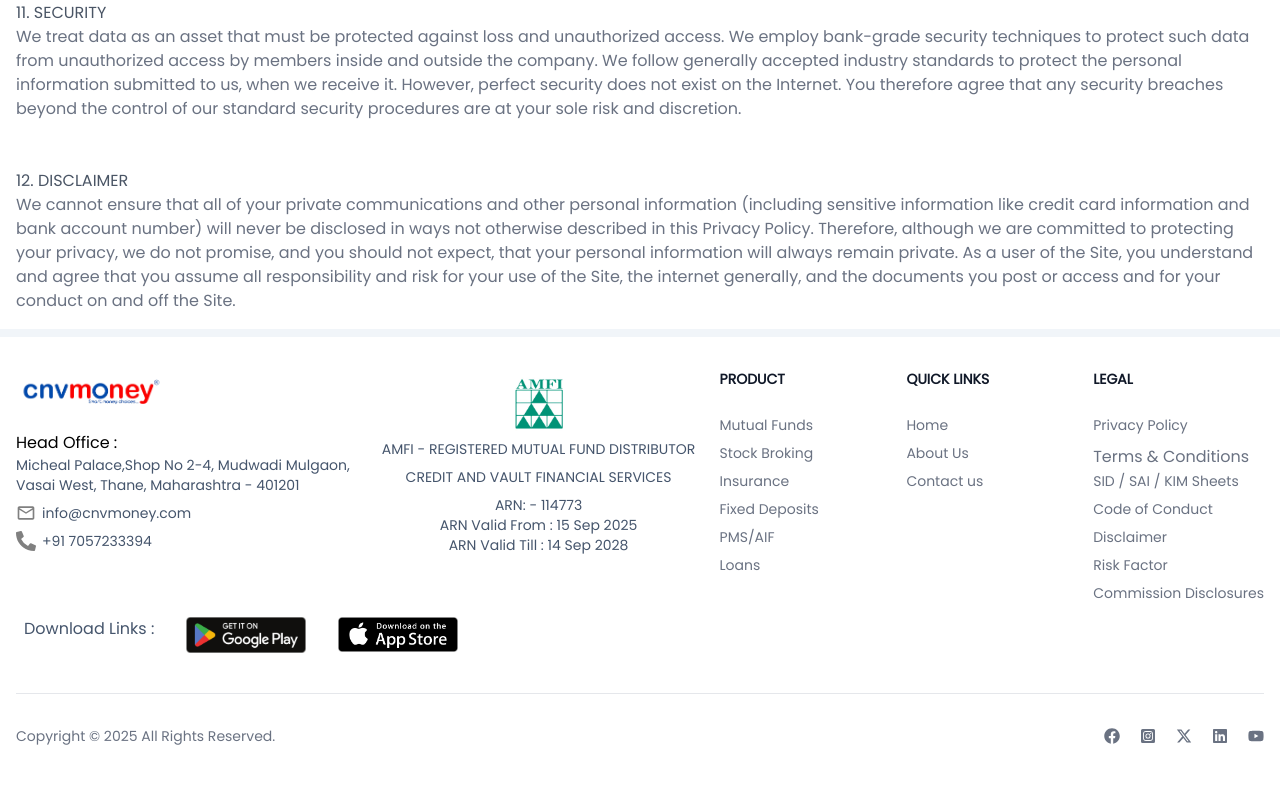
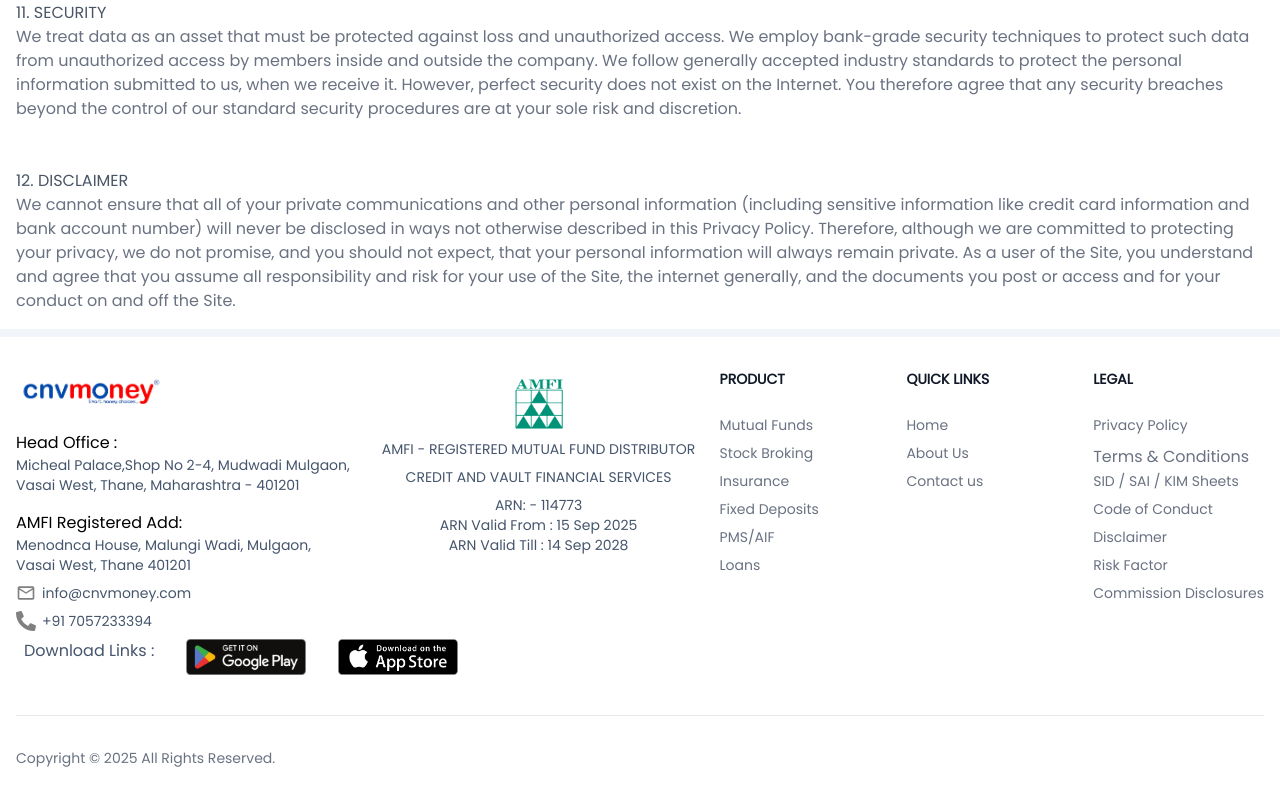
Before and after one commit to cnv-nilesh/cnvmoney-website-updated, a Next.js app: page /PrivacyPolicy in a window 1280 px wide. Shown: the part 4279-5079 px from the top of the page. Before the commit the page ends 5057 px from the top, so only its background shows below. Built offline with nearby package versions, Linux system fonts and the light colour scheme.

Commit message:
ADDRESS UPDATED

```diff
--- a/src/app/components/footer/Footer.jsx
+++ b/src/app/components/footer/Footer.jsx
@@ -33,6 +33,14 @@ const Footer = () => {
                 <p className="text-slate-600 text-sm">
                   Vasai West, Thane, Maharashtra - 401201
                 </p>
+
+                <div className="mt-4 mb-2">
+                  <span className="text-black font-medium"> AMFI Registered Add: </span>
+                <p className="text-slate-600 text-sm">
+                  Menodnca House, Malungi Wadi, Mulgaon,
+                </p>
+                <p className="text-slate-600 text-sm">Vasai West, Thane 401201</p>
+                </div>
                 <div className="mt-2">
                   <div className="flex just items-center gap-1.5">
                     <MdOutlineMail size={20} color="gray" />
@@ -198,7 +206,7 @@ const Footer = () => {
           <span className="text-sm text-gray-500 sm:text-center dark:text-gray-400">
             Copyright © 2025 All Rights Reserved.
           </span>
-          <div className="flex mt-4 sm:justify-center sm:mt-0">
+          {/* <div className="flex mt-4 sm:justify-center sm:mt-0">
             <a
               href="https://www.facebook.com/cnvmoney"
               className="text-gray-500 hover:text-gray-900 dark:hover:text-white"
@@ -235,7 +243,7 @@ const Footer = () => {
 
               <span className="sr-only">Youtube</span>
             </a>
-          </div>
+          </div> */}
         </div>
       </div>
     </footer>
```
